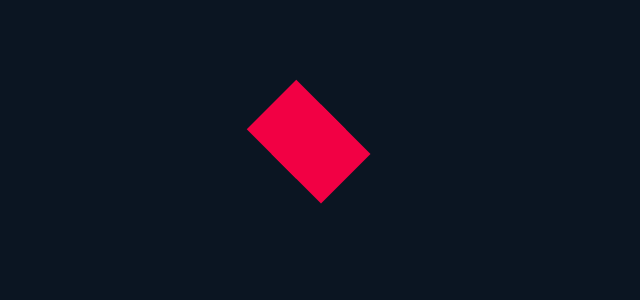
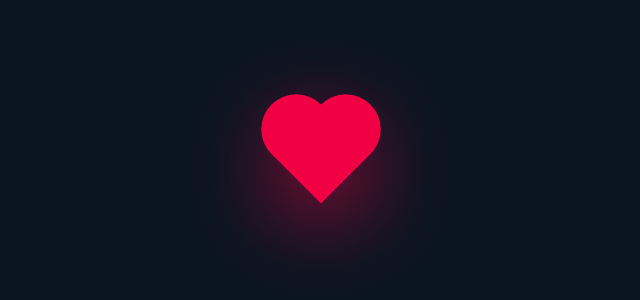
Before and after one commit to DariaSibova/Vibrating.Heart, a plain HTML site: page index.html in a window 1280 px wide. Shown: the part 246-546 px from the top of the page, without its empty margins (319-959 px from the left). Drawn offline with Linux system fonts and the light colour scheme.

Commit message:
1 file modified

```diff
--- a/styles.css
+++ b/styles.css
@@ -14,6 +14,7 @@ body{
   background: #f20044;
   position: relative;
   transform: rotate(-45deg);
+  box-shadow: -10px 10px 90px #f20044 ;
 }
 
 .heart::before{
@@ -22,5 +23,16 @@ body{
   height: 70px;
   width: 70px;
   background: #f20044;
-top: -50%;
+  top: -50%;
+  border-radius: 50px;
 }
+
+.heart::after{
+  content: '';
+  position: absolute;
+  height: 70px;
+  width: 70px;
+  background: #f20044;
+  right:-50%;
+  border-radius: 50px;
+}
```
